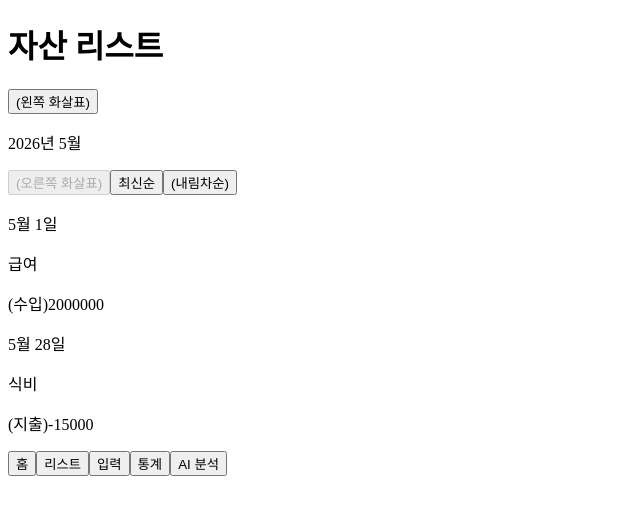
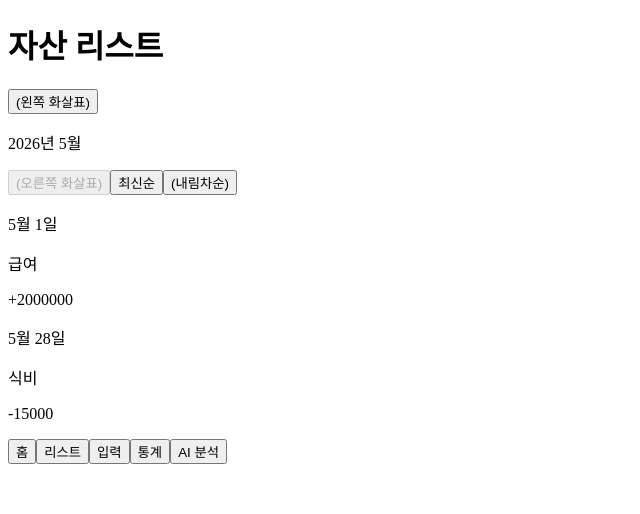
Before and after one commit to SCESecure/AI_Account_Tracker, a React (Vite) app: page / in a window 1280 px wide. Both pictures are taken after a click on the button "리스트". Shown: the top 514 px of the page, without its empty margins (0-640 px from the left). Built offline with nearby package versions, Linux system fonts and the light colour scheme.

Commit message:
ListItem.tsx에서 플러스 렌더링 추가

```diff
--- a/src/components/Body/List/ListItem.tsx
+++ b/src/components/Body/List/ListItem.tsx
@@ -17,7 +17,7 @@ export default function ListItem({
         {month}월 {day}일
       </p>
       <p>{category}</p>
-      <p>{isExpense ? "(지출)" + price : "(수입)" + price}</p>
+      <p>{isExpense ? price : "+" + price}</p>
     </>
   );
 }
```
